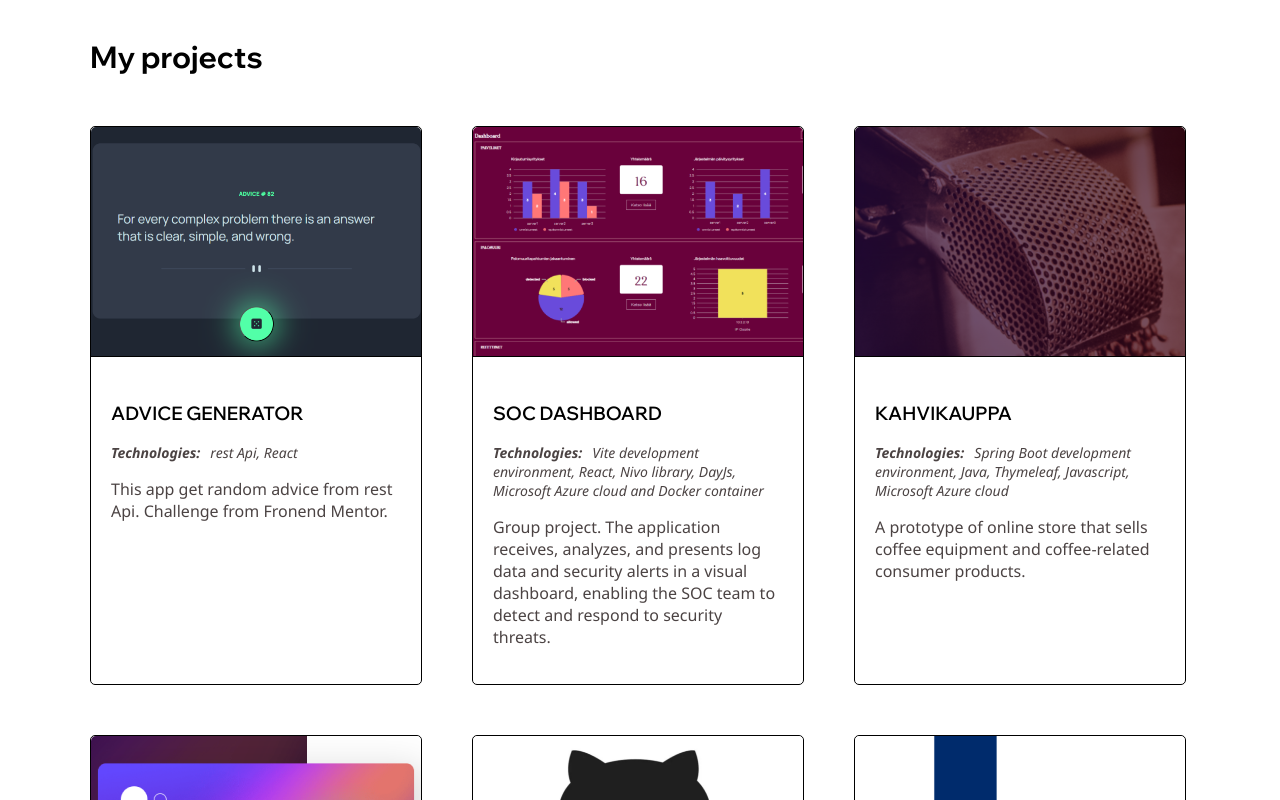
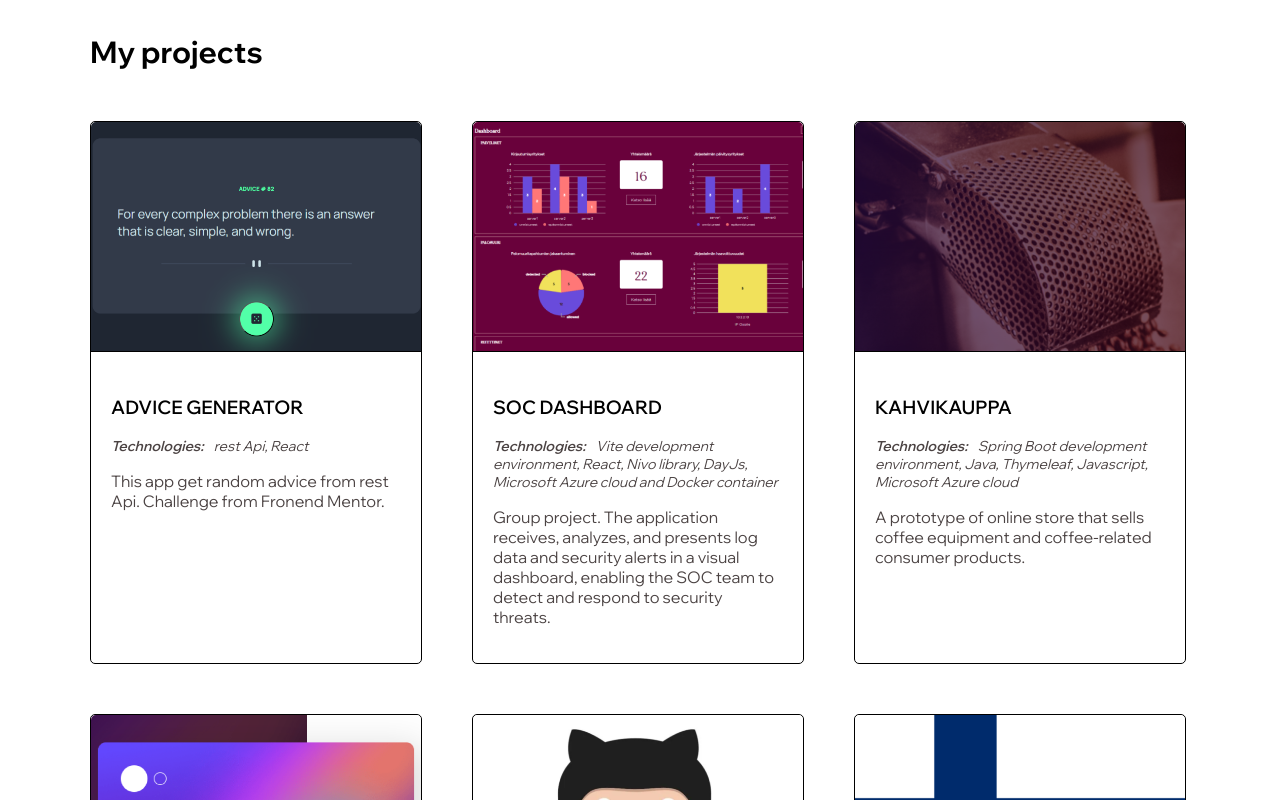
Before and after one commit to cameaann/sha, a React (Vite) app: page / in a window 1280 px wide. Shown: the part 900-1700 px from the top of the page. Built offline with nearby package versions, Linux system fonts and the light colour scheme.

Commit message:
changing link to coffee shop

```diff
--- a/src/assets/styles/_layout.scss
+++ b/src/assets/styles/_layout.scss
@@ -6,7 +6,7 @@ html {
 
 body {
 	font-size: 1.6rem;
-	font-family: 'Segoe UI', Tahoma, Geneva, Verdana, sans-serif;
+	font-family: "Wix Madefor Display", sans-serif;
 	padding: 0;
 	margin: 0;
 }
--- a/src/data/projects-db.json
+++ b/src/data/projects-db.json
@@ -19,7 +19,7 @@
         "id": 3,
         "description": "Kahvikauppa",
         "iconUrl": "/sha/img/coffee-shop.png",
-        "src": "https://coffee-shop.wonderfulcliff-356171e4.northeurope.azurecontainerapps.io/",
+        "src": "https://app-coffee-shop-2.politefield-c4736012.northeurope.azurecontainerapps.io/",
 		"technologies":"Spring Boot development environment, Java, Thymeleaf, Javascript, Microsoft Azure cloud",
         "longDescription": "A prototype of online store that sells coffee equipment and coffee-related consumer products."
     },
```
